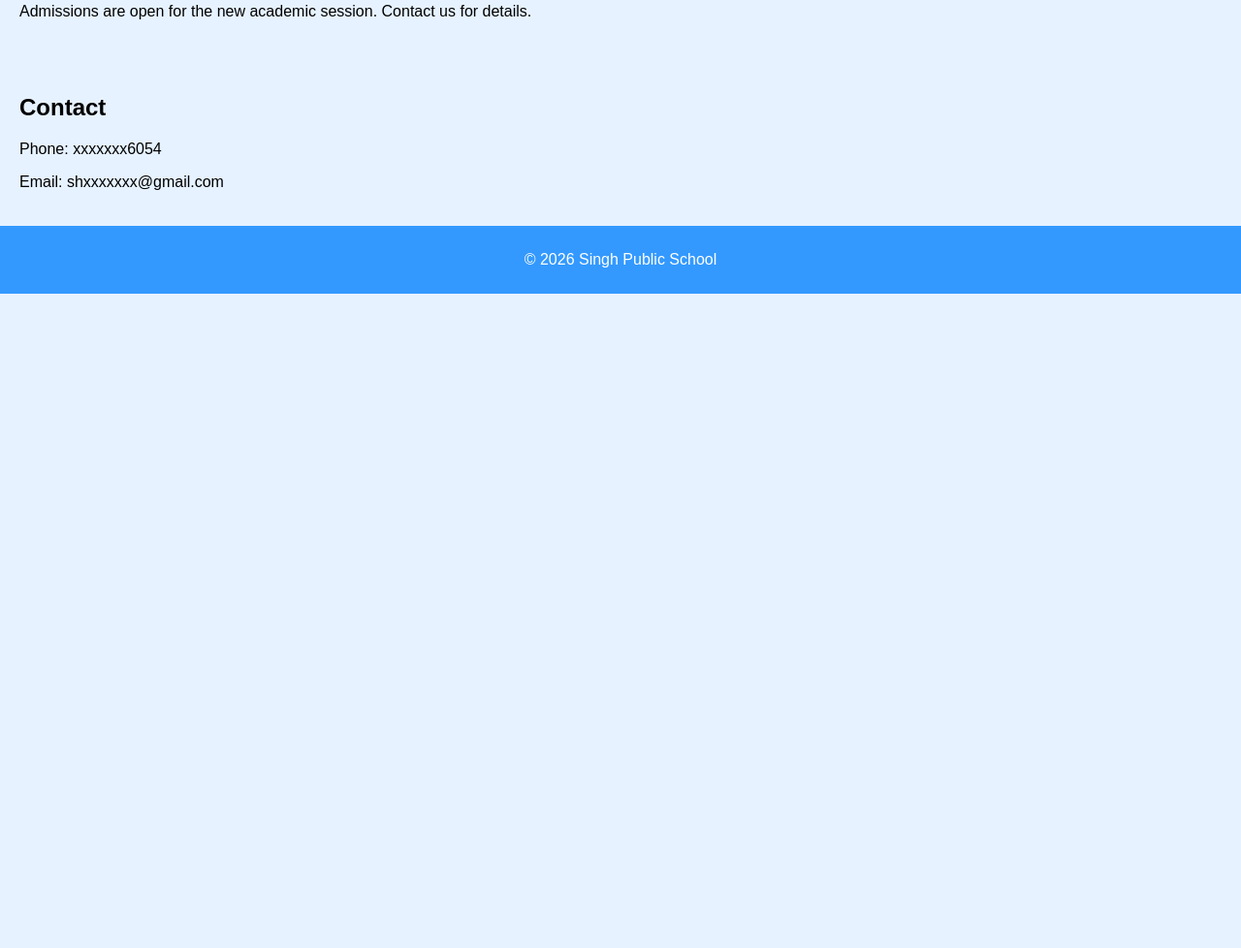
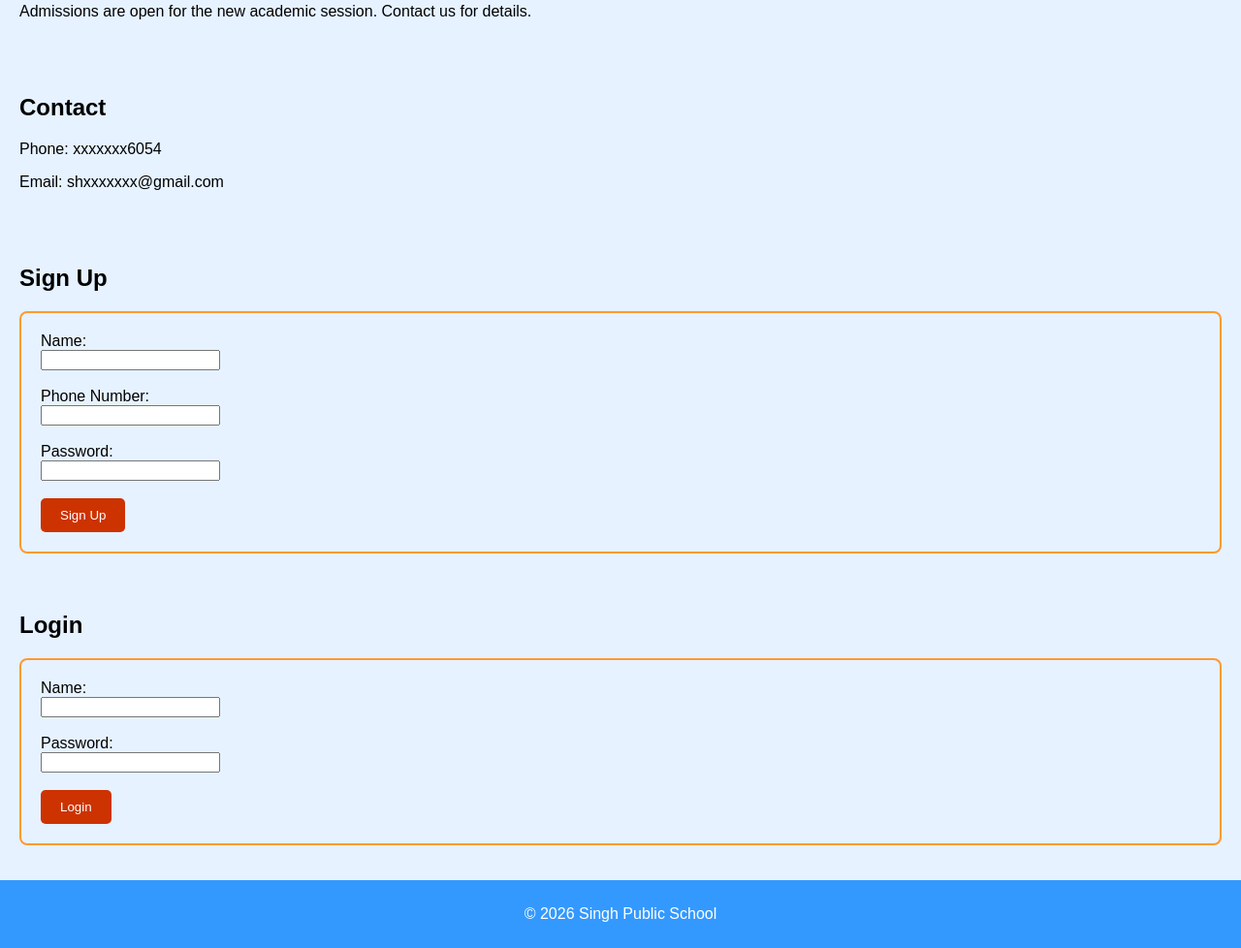
Before and after one commit to shivam-0709/school_singh, a plain HTML site: page school.html in a window 1280 px wide. Shown: the part 692-1670 px from the top of the page at 97% size. Before the commit the page ends 995 px from the top, so only its background shows below. Drawn offline with Linux system fonts and the light colour scheme.

Commit message:
added sign up and login feature

```diff
--- a/school.html
+++ b/school.html
@@ -49,6 +49,10 @@
     <a href="#academics">Academics</a>
     <a href="#admissions">Admissions</a>
     <a href="#contact">Contact</a>
+    <a href="#signup">Sign Up</a>
+    <a href="#login">Login</a>
+
+
   </nav>
 
   <section id="home">
@@ -77,9 +81,98 @@
     <p>Email: shxxxxxxx@gmail.com</p>
   </section>
 
+  <section id="signup">
+  <h2>Sign Up</h2>
+  <form onsubmit="signup(event)" style="border:2px solid #ff9933; padding:20px; border-radius:8px;">
+    <label>Name:</label><br>
+    <input type="text" id="signupName" required><br><br>
+
+    <label>Phone Number:</label><br>
+    <input type="text" id="signupPhone" required><br><br>
+
+    <label>Password:</label><br>
+    <input type="password" id="signupPassword" required><br><br>
+
+    <button type="submit" style="background:#cc3300; color:white; padding:10px 20px; border:none; border-radius:5px;">Sign Up</button>
+  </form>
+</section>
+
+  <section id="login">
+  <h2>Login</h2>
+  <form onsubmit="login(event)" style="border:2px solid #ff9933; padding:20px; border-radius:8px;">
+    <label>Name:</label><br>
+    <input type="text" id="loginName" required><br><br>
+
+    <label>Password:</label><br>
+    <input type="password" id="loginPassword" required><br><br>
+
+    <button type="submit" style="background:#cc3300; color:white; padding:10px 20px; border:none; border-radius:5px;">Login</button>
+  </form>
+  <p id="welcomeMessage" style="color:green; font-weight:bold;"></p>
+</section>
+
+
+
+
   <footer>
     <p>&copy; 2026 Singh Public School</p>
   </footer>
 
+
+<script>
+  const adminUser = {
+    name: "admin",
+    password: "1234" // apna password yaha set karo
+  };
+
+  // Sign Up function (multiple users)
+  function signup(event) {
+    event.preventDefault();
+    const name = document.getElementById("signupName").value;
+    const phone = document.getElementById("signupPhone").value;
+    const password = document.getElementById("signupPassword").value;
+
+    let users = JSON.parse(localStorage.getItem("users")) || [];
+    users.push({ name, phone, password });
+    localStorage.setItem("users", JSON.stringify(users));
+
+    alert("Sign Up successful! You can now login.");
+    document.getElementById("signupName").value = "";
+    document.getElementById("signupPhone").value = "";
+    document.getElementById("signupPassword").value = "";
+  }
+
+  // Login function
+  function login(event) {
+    event.preventDefault();
+    const name = document.getElementById("loginName").value;
+    const password = document.getElementById("loginPassword").value;
+
+    let users = JSON.parse(localStorage.getItem("users")) || [];
+
+    // Check if admin login
+    if (name === adminUser.name && password === adminUser.password) {
+      let output = "<h3>All Signed Up Users:</h3><ul>";
+      users.forEach(u => {
+        output += "<li>" + u.name + " (" + u.phone + ")</li>";
+      });
+      output += "</ul>";
+      output += "<p><strong>Total Users:</strong> " + users.length + "</p>";
+      document.getElementById("welcomeMessage").innerHTML = output;
+      return;
+    }
+
+    // Normal user login
+    const foundUser = users.find(u => u.name === name && u.password === password);
+    if (foundUser) {
+      document.getElementById("welcomeMessage").innerText = "Hello, " + foundUser.name + "!";
+    } else {
+      alert("Invalid login details!");
+    }
+  }
+</script>
+
+
+
 </body>
 </html>
```
